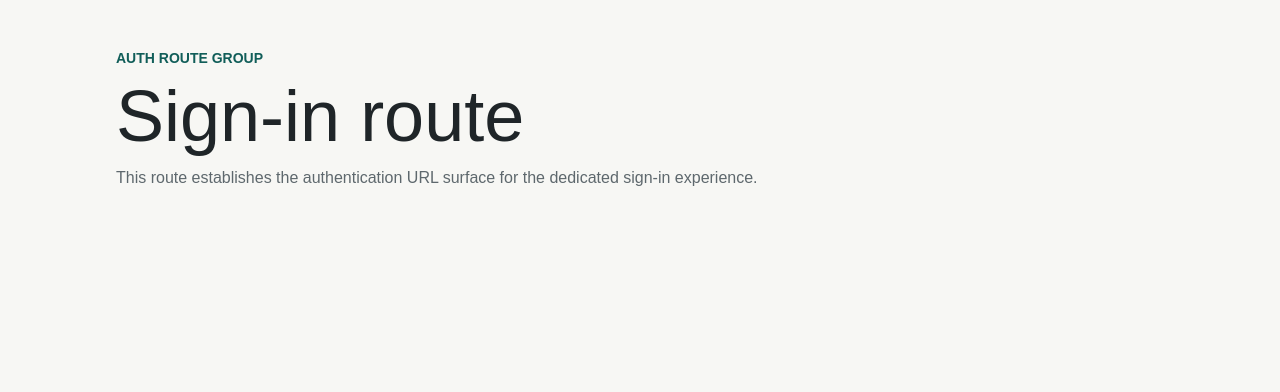
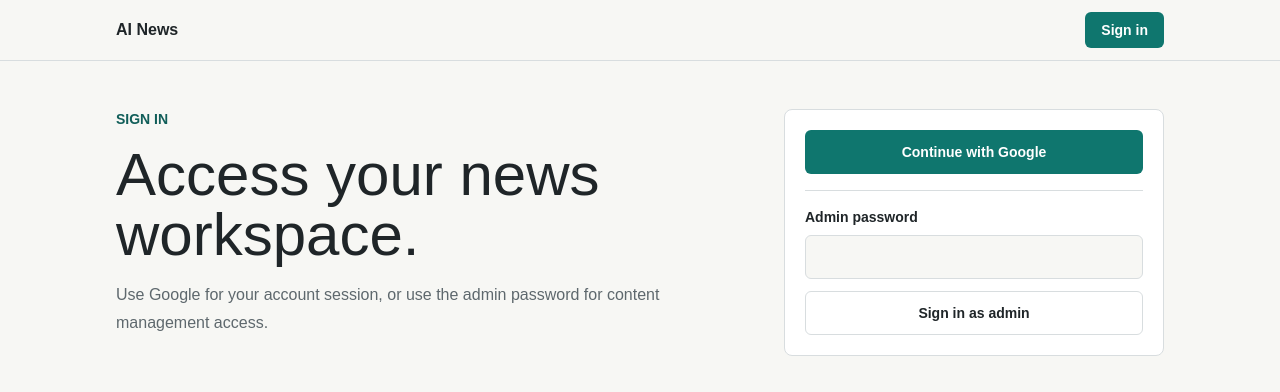
Before and after one commit to mtplayground/mike-t-4b46-ai-news-01, a Next.js app: page /sign-in in a window 1280 px wide. Shown: the top 392 px of the page. Built offline with nearby package versions, Linux system fonts and the light colour scheme; no server answers.

Commit message:
feat: Sign-in/sign-out UI

```diff
--- a/src/app/(auth)/sign-in/page.tsx
+++ b/src/app/(auth)/sign-in/page.tsx
@@ -1,18 +1,60 @@
-export default function SignInPage() {
+import type { Metadata } from "next";
+import Link from "next/link";
+import { AdminLoginForm } from "@/components/admin-login-form";
+
+export const metadata: Metadata = {
+  title: "Sign in",
+};
+
+type SignInPageProps = {
+  searchParams?: Promise<{
+    return_to?: string | string[];
+  }>;
+};
+
+function getReturnTo(value: string | string[] | undefined): string {
+  const returnTo = Array.isArray(value) ? value[0] : value;
+
+  if (!returnTo || !returnTo.startsWith("/") || returnTo.startsWith("/api/")) {
+    return "/";
+  }
+
+  return returnTo;
+}
+
+export default async function SignInPage({ searchParams }: SignInPageProps) {
+  const params = await searchParams;
+  const returnTo = getReturnTo(params?.return_to);
+  const loginHref = `/api/auth/login?return_to=${encodeURIComponent(returnTo)}`;
+
   return (
-    <main className="mx-auto w-full max-w-[1080px] px-3 py-8 sm:px-4 sm:py-12">
-      <header className="mb-8 grid gap-3">
+    <main className="mx-auto grid w-full max-w-[1080px] gap-8 px-3 py-8 sm:px-4 sm:py-12 lg:grid-cols-[1fr_380px]">
+      <section className="grid content-start gap-4">
         <p className="m-0 text-sm font-bold uppercase text-accent-strong">
-          Auth route group
+          Sign in
         </p>
-        <h1 className="m-0 max-w-3xl text-[clamp(2rem,6vw,4.5rem)] leading-none">
-          Sign-in route
+        <h1 className="m-0 max-w-3xl text-4xl leading-tight sm:text-6xl">
+          Access your news workspace.
         </h1>
         <p className="m-0 max-w-2xl text-base leading-7 text-muted">
-          This route establishes the authentication URL surface for the
-          dedicated sign-in experience.
+          Use Google for your account session, or use the admin password for
+          content management access.
         </p>
-      </header>
+      </section>
+
+      <section
+        aria-label="Sign-in options"
+        className="grid gap-4 rounded-lg border border-border bg-panel p-5"
+      >
+        <Link
+          className="flex h-11 items-center justify-center rounded-md bg-accent px-4 text-sm font-bold text-white no-underline"
+          href={loginHref}
+        >
+          Continue with Google
+        </Link>
+        <div className="h-px bg-border" />
+        <AdminLoginForm returnTo={returnTo === "/" ? "/admin" : returnTo} />
+      </section>
     </main>
   );
 }
--- a/src/app/(public)/page.tsx
+++ b/src/app/(public)/page.tsx
@@ -1,43 +1,55 @@
+import Link from "next/link";
+
 export default function HomePage() {
   return (
-    <main className="mx-auto w-full max-w-[1080px] px-3 py-8 sm:px-4 sm:py-12">
-      <header className="mb-8 grid gap-3">
+    <main className="mx-auto grid w-full max-w-[1080px] gap-10 px-3 py-8 sm:px-4 sm:py-12">
+      <section className="grid gap-5">
         <p className="m-0 text-sm font-bold uppercase text-accent-strong">
-          Public route group
+          AI news
         </p>
-        <h1 className="m-0 max-w-3xl text-[clamp(2rem,6vw,4.5rem)] leading-none">
-          App Router foundation
+        <h1 className="m-0 max-w-3xl text-4xl leading-tight sm:text-6xl">
+          Follow posts by space, tag, and author.
         </h1>
         <p className="m-0 max-w-2xl text-base leading-7 text-muted">
-          This first issue establishes the TypeScript Next.js shell, shared root
-          layout, and route groups that later content, auth, and admin features
-          can build on.
+          Browse public posts as the site grows, sign in to manage your session,
+          or use admin access for editorial tools.
         </p>
-      </header>
+        <div className="flex flex-wrap gap-3">
+          <Link
+            className="rounded-md bg-accent px-4 py-2 text-sm font-bold text-white no-underline"
+            href="/sign-in"
+          >
+            Sign in
+          </Link>
+          <Link
+            className="rounded-md border border-border bg-panel px-4 py-2 text-sm font-bold text-foreground no-underline"
+            href="/sign-in?return_to=%2Fadmin"
+          >
+            Admin access
+          </Link>
+        </div>
+      </section>
 
       <section
+        aria-label="Content areas"
         className="grid grid-cols-1 gap-4 md:grid-cols-3"
-        aria-label="Application areas"
       >
         <article className="min-h-40 rounded-lg border border-border bg-panel p-5">
-          <h2 className="mb-2.5 mt-0 text-lg">Public</h2>
+          <h2 className="mb-2.5 mt-0 text-lg">Subspaces</h2>
           <p className="m-0 text-sm leading-6 text-muted">
-            Public pages live under the public route group and render from the
-            app root.
+            Topic areas will organize coverage into focused reading paths.
           </p>
         </article>
         <article className="min-h-40 rounded-lg border border-border bg-panel p-5">
-          <h2 className="mb-2.5 mt-0 text-lg">Auth</h2>
+          <h2 className="mb-2.5 mt-0 text-lg">Tags</h2>
           <p className="m-0 text-sm leading-6 text-muted">
-            Authentication pages have a dedicated route group for future sign-in
-            flows.
+            Tags will connect posts across spaces for quick filtering.
           </p>
         </article>
         <article className="min-h-40 rounded-lg border border-border bg-panel p-5">
-          <h2 className="mb-2.5 mt-0 text-lg">Admin</h2>
+          <h2 className="mb-2.5 mt-0 text-lg">Posts</h2>
           <p className="m-0 text-sm leading-6 text-muted">
-            Administrative pages are separated for later authorization and
-            content tools.
+            Articles will support markdown, media, and editorial ownership.
           </p>
         </article>
       </section>
--- a/src/app/layout.tsx
+++ b/src/app/layout.tsx
@@ -1,13 +1,14 @@
 import type { Metadata } from "next";
 import type { ReactNode } from "react";
+import { SiteHeader } from "@/components/site-header";
 import "./globals.css";
 
 export const metadata: Metadata = {
   title: {
-    default: "App",
-    template: "%s | App",
+    default: "AI News",
+    template: "%s | AI News",
   },
-  description: "Base application shell.",
+  description: "Read and manage AI news posts.",
 };
 
 export default function RootLayout({
@@ -16,7 +17,10 @@ export default function RootLayout({
   return (
     <html lang="en">
       <body className="min-h-screen bg-background font-sans text-foreground antialiased">
-        <div className="min-h-screen">{children}</div>
+        <div className="min-h-screen">
+          <SiteHeader />
+          {children}
+        </div>
       </body>
     </html>
   );
--- /dev/null
+++ b/src/components/admin-login-form.tsx
@@ -0,0 +1,76 @@
+"use client";
+
+import { useState } from "react";
+
+type AdminLoginFormProps = {
+  returnTo: string;
+};
+
+function getSafeReturnTo(returnTo: string): string {
+  if (!returnTo.startsWith("/") || returnTo.startsWith("/api/")) {
+    return "/admin";
+  }
+
+  return returnTo;
+}
+
+export function AdminLoginForm({ returnTo }: AdminLoginFormProps) {
+  const [password, setPassword] = useState("");
+  const [error, setError] = useState<string | null>(null);
+  const [isSubmitting, setIsSubmitting] = useState(false);
+
+  async function submit(event: React.FormEvent<HTMLFormElement>) {
+    event.preventDefault();
+    setError(null);
+    setIsSubmitting(true);
+
+    try {
+      const response = await fetch("/api/admin/login", {
+        body: JSON.stringify({ password }),
+        credentials: "same-origin",
+        headers: {
+          "Content-Type": "application/json",
+        },
+        method: "POST",
+      });
+
+      if (!response.ok) {
+        setError("The admin password was not accepted.");
+        return;
+      }
+
+      window.location.assign(getSafeReturnTo(returnTo));
+    } catch (requestError) {
+      console.error("Unable to complete admin sign-in", requestError);
+      setError("Admin sign-in is unavailable right now.");
+    } finally {
+      setIsSubmitting(false);
+    }
+  }
+
+  return (
+    <form className="grid gap-3" onSubmit={(event) => void submit(event)}>
+      <label className="grid gap-2 text-sm font-bold" htmlFor="admin-password">
+        Admin password
+        <input
+          autoComplete="current-password"
+          className="h-11 rounded-md border border-border bg-background px-3 text-base font-normal text-foreground outline-none focus:border-accent"
+          id="admin-password"
+          name="password"
+          onChange={(event) => setPassword(event.target.value)}
+          required
+          type="password"
+          value={password}
+        />
+      </label>
+      {error ? <p className="m-0 text-sm text-red-700">{error}</p> : null}
+      <button
+        className="h-11 rounded-md border border-border bg-panel px-4 text-sm font-bold text-foreground disabled:cursor-not-allowed disabled:opacity-60"
+        disabled={isSubmitting}
+        type="submit"
+      >
+        {isSubmitting ? "Signing in" : "Sign in as admin"}
+      </button>
+    </form>
+  );
+}
--- /dev/null
+++ b/src/components/session-controls.tsx
@@ -0,0 +1,162 @@
+"use client";
+
+import Link from "next/link";
+import { useEffect, useMemo, useState } from "react";
+
+type SessionUser = {
+  email: string;
+  name: string | null;
+  pictureUrl?: string | null;
+  role: "USER" | "ADMIN";
+  sub: string;
+};
+
+type SessionResponse = {
+  authenticated: boolean;
+  user: SessionUser | null;
+};
+
+type ActiveSession = {
+  kind: "admin" | "user";
+  user: SessionUser;
+};
+
+async function fetchSession(
+  endpoint: "/api/admin/session" | "/api/auth/session",
+  signal: AbortSignal,
+): Promise<SessionResponse> {
+  const response = await fetch(endpoint, {
+    cache: "no-store",
+    credentials: "same-origin",
+    signal,
+  });
+
+  if (!response.ok) {
+    return {
+      authenticated: false,
+      user: null,
+    };
+  }
+
+  return (await response.json()) as SessionResponse;
+}
+
+export function SessionControls() {
+  const [session, setSession] = useState<ActiveSession | null>(null);
+  const [isLoading, setIsLoading] = useState(true);
+  const [isSigningOut, setIsSigningOut] = useState(false);
+
+  useEffect(() => {
+    const controller = new AbortController();
+
+    async function loadSession() {
+      try {
+        const adminSession = await fetchSession(
+          "/api/admin/session",
+          controller.signal,
+        );
+
+        if (adminSession.authenticated && adminSession.user) {
+          setSession({
+            kind: "admin",
+            user: adminSession.user,
+          });
+          return;
+        }
+
+        const userSession = await fetchSession(
+          "/api/auth/session",
+          controller.signal,
+        );
+
+        setSession(
+          userSession.authenticated && userSession.user
+            ? {
+                kind: "user",
+                user: userSession.user,
+              }
+            : null,
+        );
+      } catch (error) {
+        if (!controller.signal.aborted) {
+          console.error("Unable to load session controls", error);
+          setSession(null);
+        }
+      } finally {
+        if (!controller.signal.aborted) {
+          setIsLoading(false);
+        }
+      }
+    }
+
+    void loadSession();
+
+    return () => {
+      controller.abort();
+    };
+  }, []);
+
+  const label = useMemo(() => {
+    if (!session) {
+      return "";
+    }
+
+    return session.user.name ?? session.user.email;
+  }, [session]);
+
+  async function signOut() {
+    if (!session) {
+      return;
+    }
+
+    setIsSigningOut(true);
+    const endpoint =
+      session.kind === "admin" ? "/api/admin/logout" : "/api/auth/logout";
+
+    await fetch(endpoint, {
+      credentials: "same-origin",
+      method: "POST",
+    }).catch((error) => {
+      console.error("Unable to sign out", error);
+    });
+
+    window.location.assign("/");
+  }
+
+  if (isLoading) {
+    return (
+      <div
+        aria-label="Loading session"
+        className="h-9 w-24 rounded-md border border-border bg-background"
+      />
+    );
+  }
+
+  if (!session) {
+    return (
+      <Link
+        className="rounded-md bg-accent px-4 py-2 text-sm font-bold text-white no-underline"
+        href="/sign-in"
+      >
+        Sign in
+      </Link>
+    );
+  }
+
+  return (
+    <div className="flex min-w-0 items-center gap-3">
+      <div className="hidden min-w-0 text-right sm:block">
+        <p className="m-0 truncate text-sm font-bold">{label}</p>
+        <p className="m-0 text-xs uppercase text-muted">{session.user.role}</p>
+      </div>
+      <button
+        className="rounded-md border border-border bg-panel px-4 py-2 text-sm font-bold text-foreground"
+        disabled={isSigningOut}
+        onClick={() => void signOut()}
+        type="button"
+      >
+        {isSigningOut ? "Signing out" : "Sign out"}
+      </button>
+    </div>
+  );
+}
--- /dev/null
+++ b/src/components/site-header.tsx
@@ -0,0 +1,15 @@
+import Link from "next/link";
+import { SessionControls } from "@/components/session-controls";
+
+export function SiteHeader() {
+  return (
+    <header className="bg-panel/90 border-b border-border">
+      <div className="mx-auto flex w-full max-w-[1080px] items-center justify-between gap-4 px-3 py-3 sm:px-4">
+        <Link className="text-base font-bold no-underline" href="/">
+          AI News
+        </Link>
+        <SessionControls />
+      </div>
+    </header>
+  );
+}
```
Also changed, not shown: src/app/api/admin/logout/route.ts (added, +33 -0 lines), src/app/api/auth/logout/route.ts (added, +31 -0 lines).
